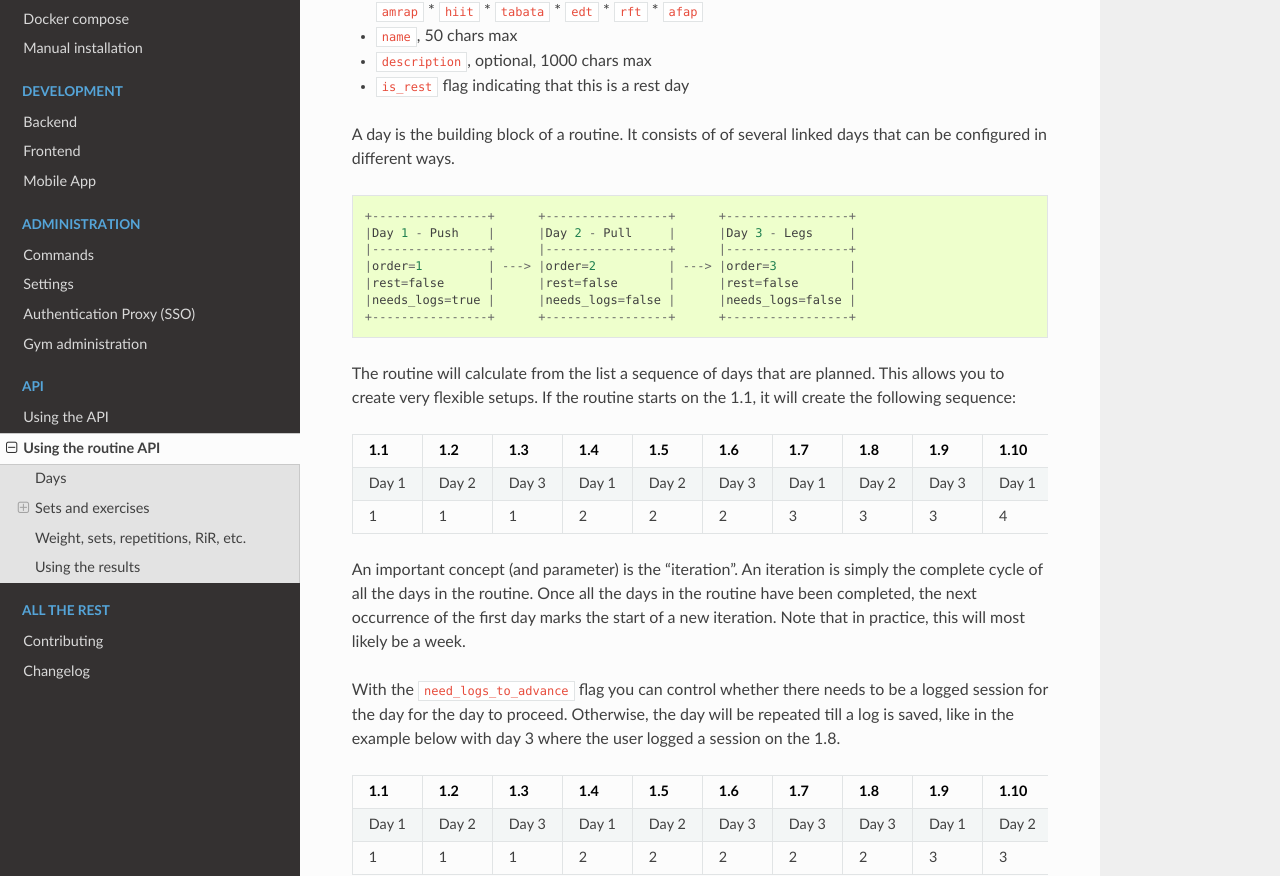
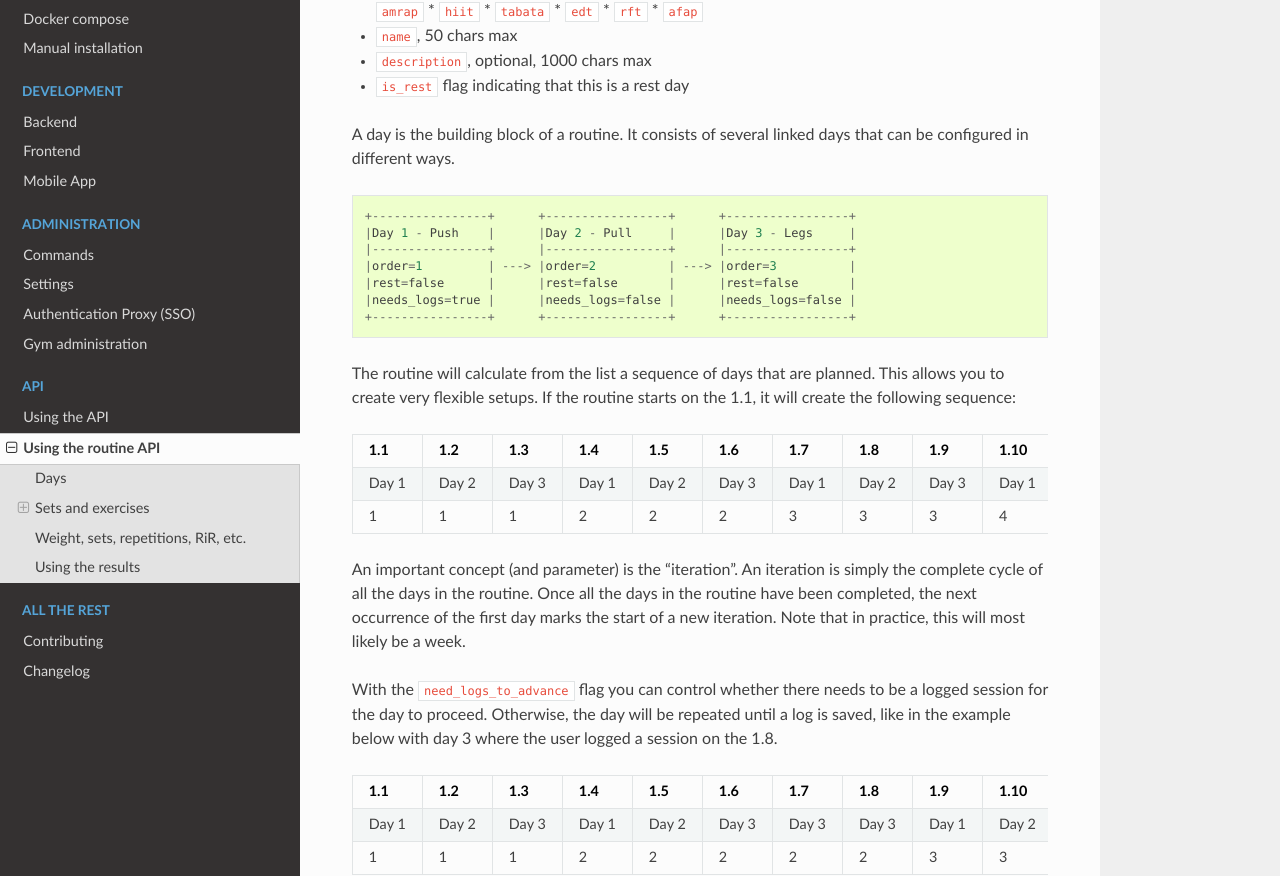
Before and after one commit to wger-project/docs, a Sphinx documentation site: the page built from docs/api/routines.rst, in a window 1280 px wide and 1400 px high, scrolled down 548 px. Shown: the part 133-1009 px from the top of the window. Built offline with Sphinx 7.4.7 and the Read the Docs theme 3.1.0, drawn with Linux system fonts in a browser that asks for light colours.

Commit message:
Update routines.rst
Fixed a few typos.

```diff
--- a/docs/api/routines.rst
+++ b/docs/api/routines.rst
@@ -38,7 +38,7 @@ Days
 * ``description``, optional, 1000 chars max
 * ``is_rest`` flag indicating that this is a rest day
 
-A day is the building block of a routine. It consists of of several linked days
+A day is the building block of a routine. It consists of several linked days
 that can be configured in different ways.
 
 ::
@@ -95,8 +95,8 @@ have been completed, the next occurrence of the first day marks the start of a n
 iteration. Note that in practice, this will most likely be a week.
 
 With the ``need_logs_to_advance`` flag you can control whether there needs to be a
-logged session for the day for the day to proceed. Otherwise, the day will be repeated
-till a log is saved, like in the example below with day 3 where the user logged a
+logged session for the day to proceed. Otherwise, the day will be repeated
+until a log is saved, like in the example below with day 3 where the user logged a
 session on the 1.8.
 
 .. list-table::
```
